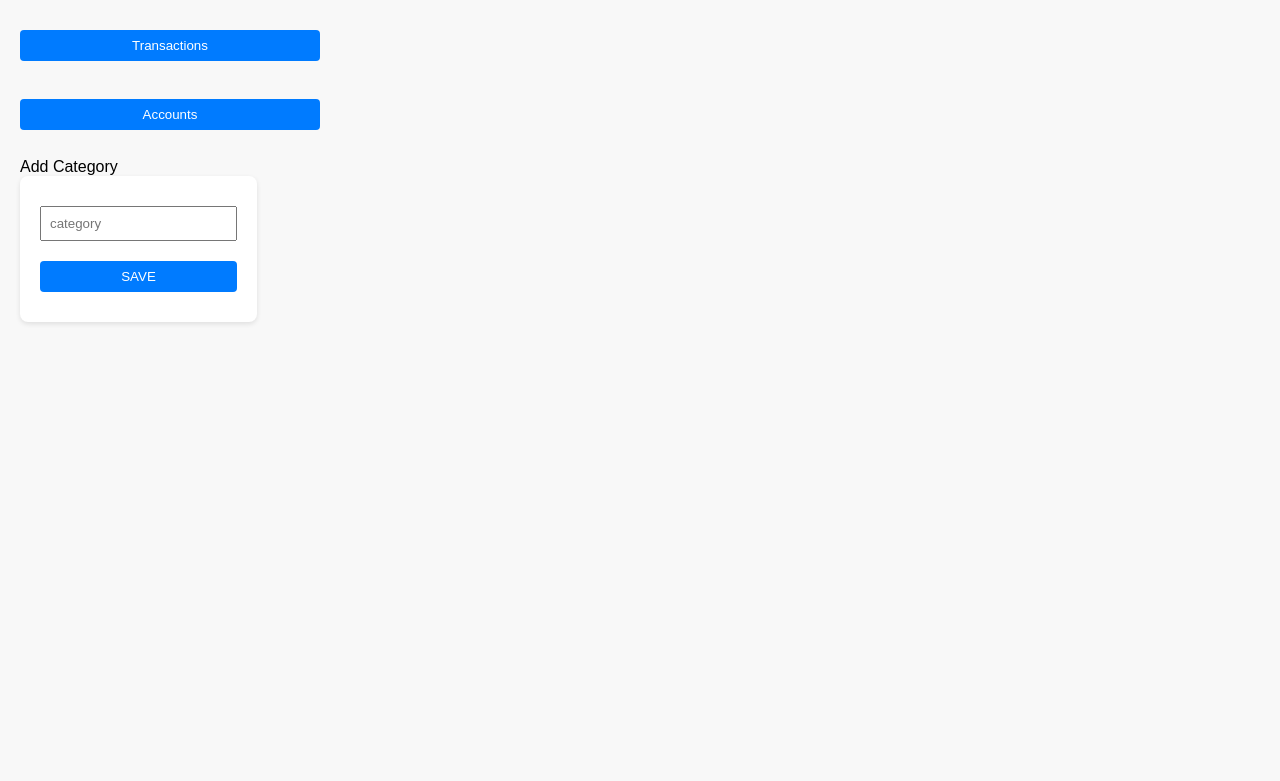
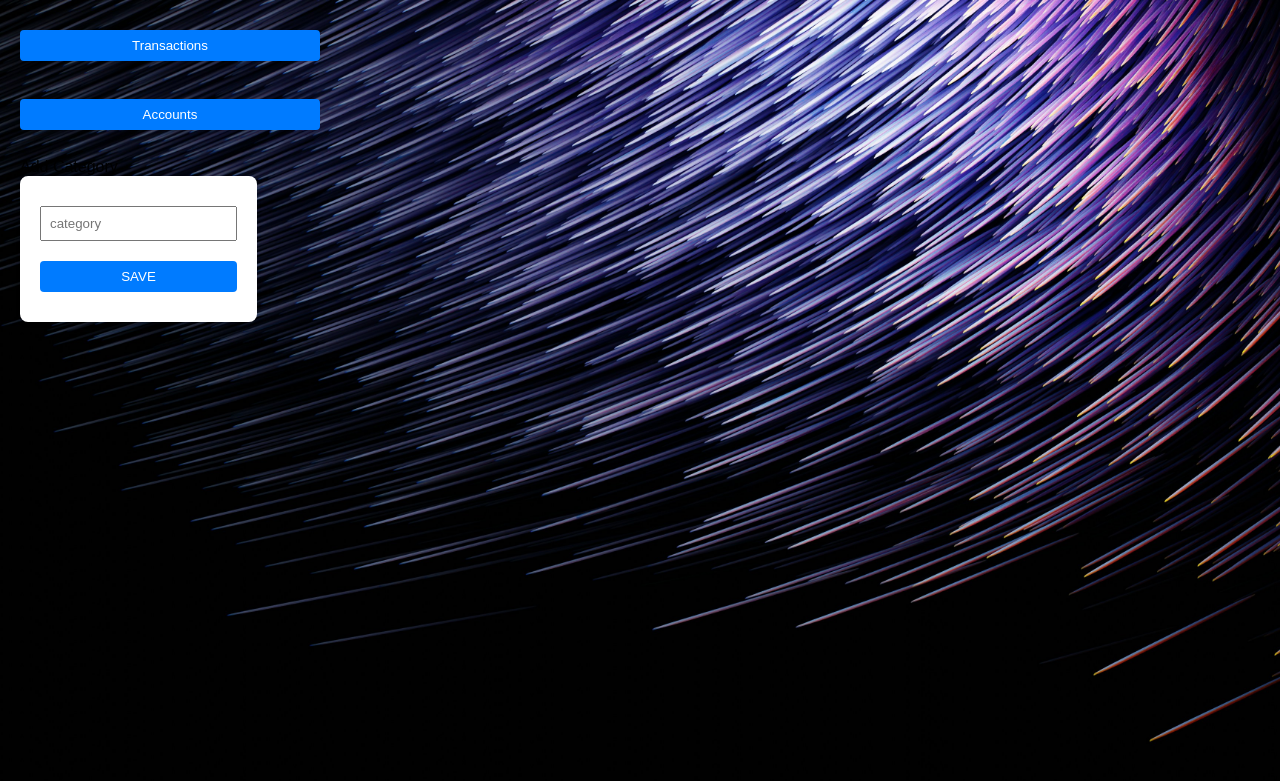
Before and after one commit to RohitKumarVadlamudi/Expense_tracker, a Flask app: page / in a window 1280 px wide. Shown: the top 781 px of the page. Run offline with Flask 3, Linux system fonts and the light colour scheme.

Commit message:
Background image

```diff
--- a/static/styles.css
+++ b/static/styles.css
@@ -1,3 +1,14 @@
+body {
+  background-image: url("/static/images/background.jpg");
+  background-size: cover;       /* Scale image to cover screen */
+  background-repeat: no-repeat; /* Don’t tile the image */
+  background-attachment: fixed; /* Keeps image in place while scrolling */
+  background-position: center;  /* Center the image */
+  font-family: Arial, sans-serif;
+  margin: 0;
+  padding: 0;
+}
+
 body {
   font-family: Arial, sans-serif;
   background-color: #f8f8f8;
```
Also changed, not shown: static/images/background.jpg (added).
